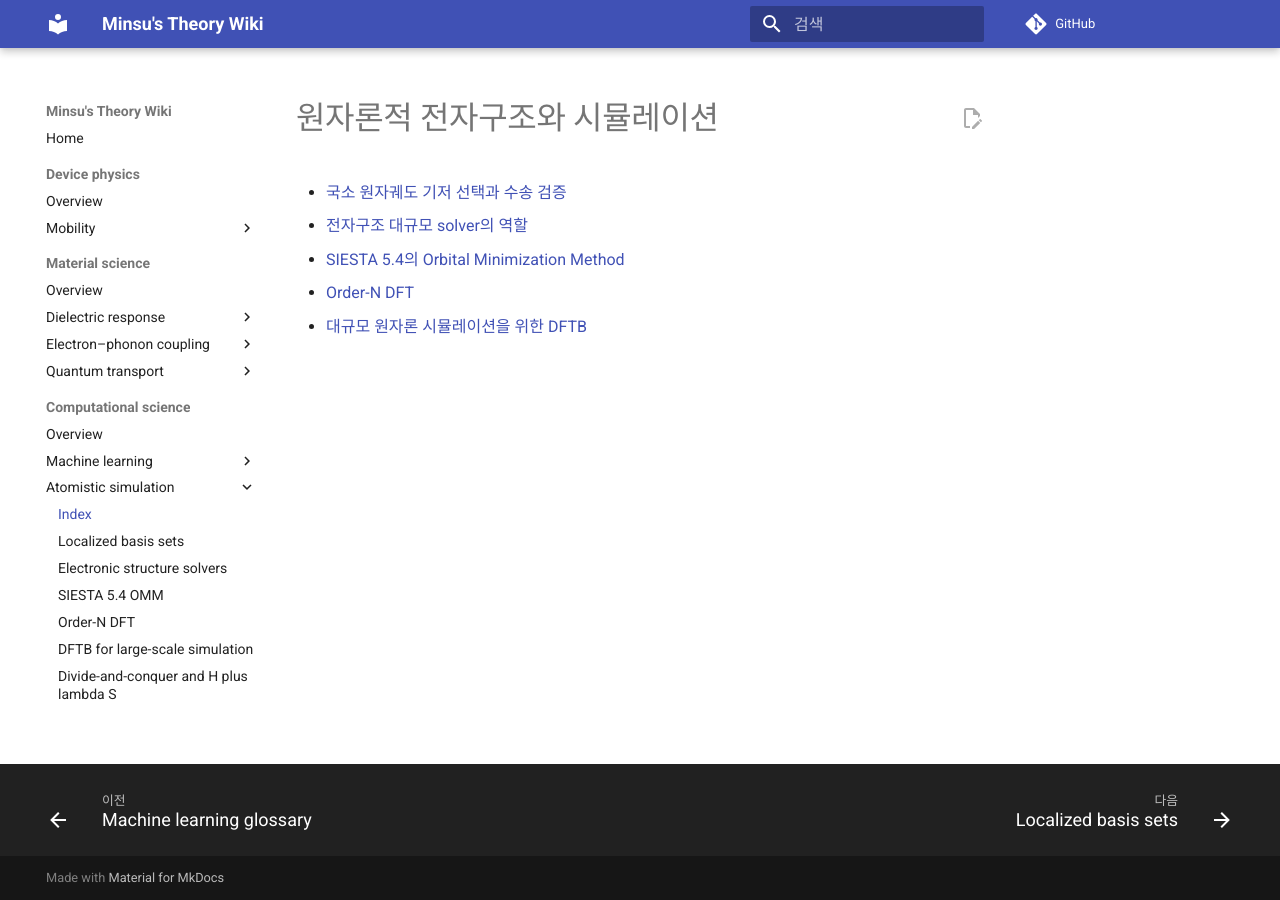
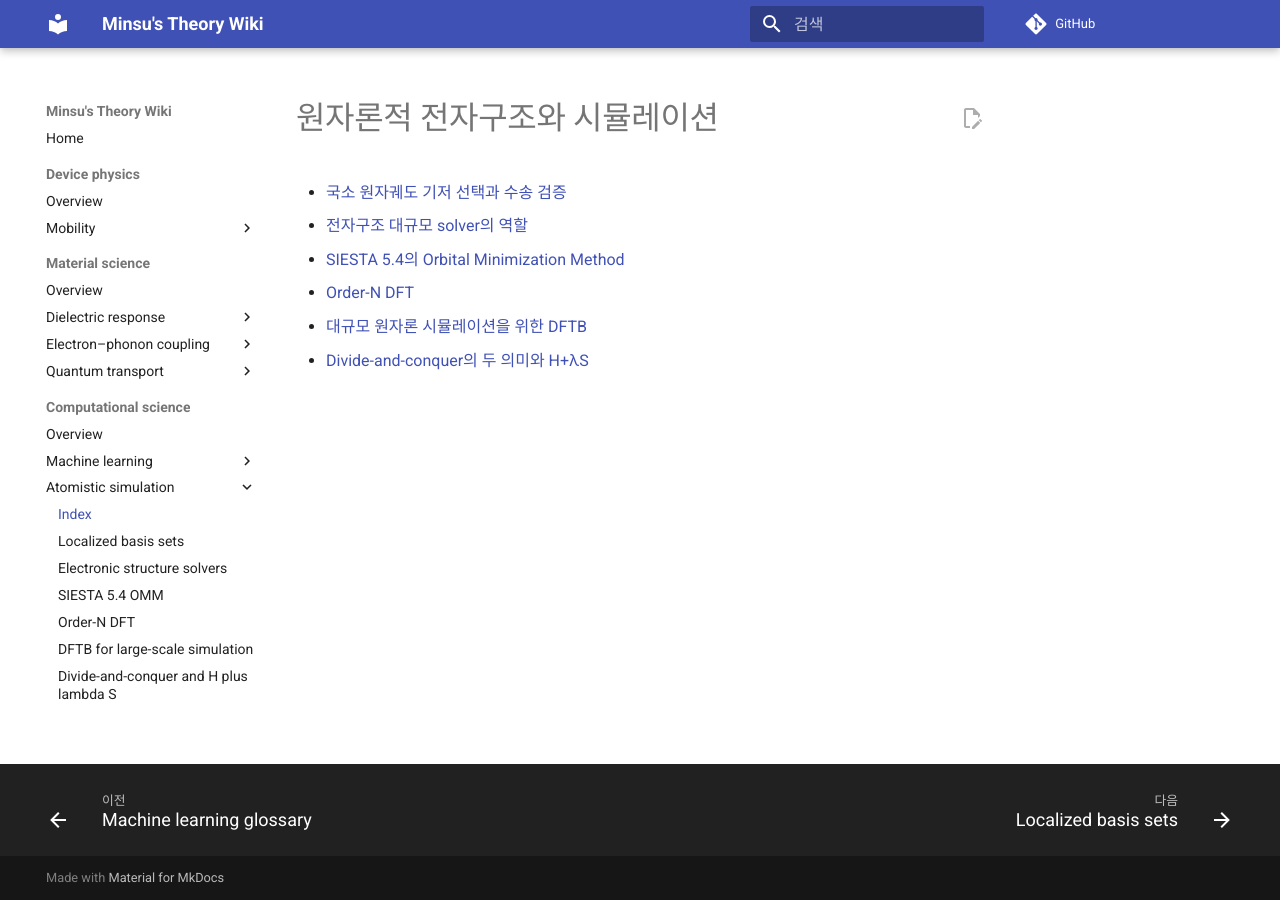
Before and after one commit to YHKlab-MSJeong/Theory-Wiki, an MkDocs documentation site: the page built from docs/computational-science/atomistic-simulation/index.md, in a window 1280 px wide. Built offline with MkDocs 1.6.1 and Material for MkDocs 9.7.7, drawn with Linux system fonts in a browser that asks for light colours; comment, search, counter and statistics services are not loaded.

Commit message:
docs: register new learning and D&C articles in navigation

```diff
--- a/docs/computational-science/atomistic-simulation/index.md
+++ b/docs/computational-science/atomistic-simulation/index.md
@@ -5,3 +5,4 @@
 - [SIESTA 5.4의 Orbital Minimization Method](siesta-54-omm.md)
 - [Order-N DFT](order-n-dft.md)
 - [대규모 원자론 시뮬레이션을 위한 DFTB](dftb-large-scale.md)
+- [Divide-and-conquer의 두 의미와 H+λS](divide-and-conquer-h-plus-lambda-s.md)
```
